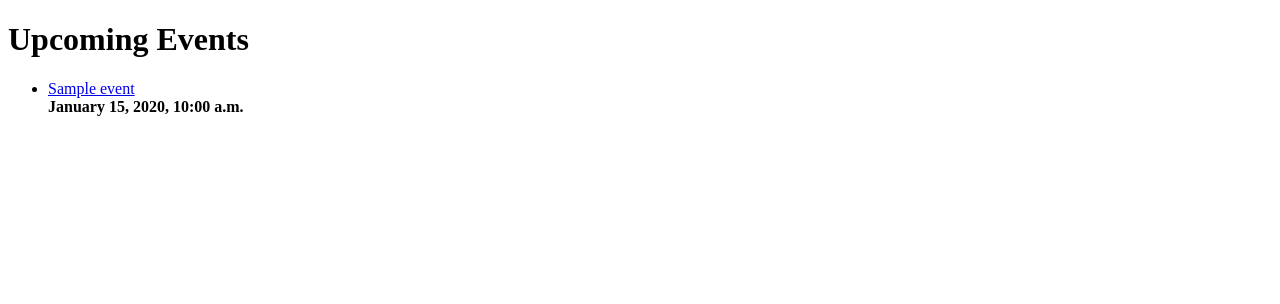
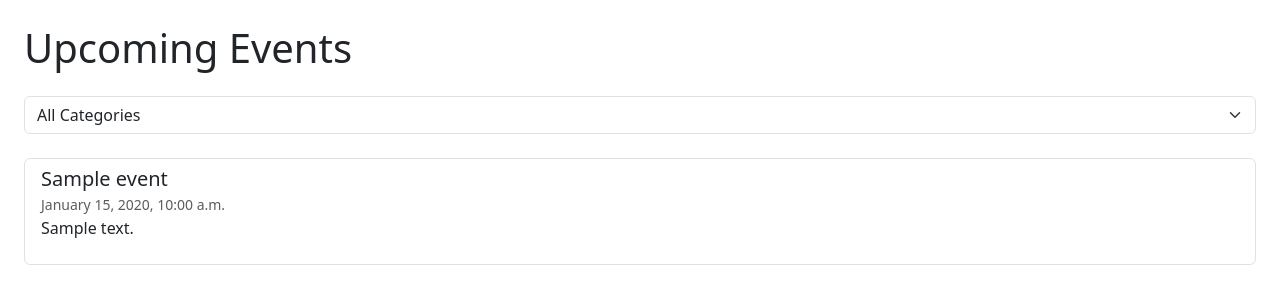
Before and after one commit to tamannasadik/University_Event_Portal, a Django app: template events/templates/events/event_list.html in a window 1280 px wide. Shown: the top 304 px of the page. Run offline with Django 3.2, Linux system fonts and the light colour scheme; the template is opened without the code that fills it: most values are stand-ins (such as "Sample title", 1, 10 or a date in 2020).

Commit message:
Add category filter and update event_list view and template

```diff
--- a/events/admin.py
+++ b/events/admin.py
@@ -5,5 +5,6 @@ from .models import Event
 
 @admin.register(Event)
 class EventAdmin(admin.ModelAdmin):
-    list_display = ('title', 'start_time', 'end_time', 'location')
+    list_display = ('title','category', 'start_time', 'end_time', 'location')
+    list_filter = ('category',)
     search_fields = ('title', 'location')
--- a/events/templates/events/event_list.html
+++ b/events/templates/events/event_list.html
@@ -2,17 +2,39 @@
 <html>
 <head>
     <title>University Events</title>
+    <!-- Optional: Bootstrap CDN for better styling -->
+    <link href="https://cdn.jsdelivr.net/npm/bootstrap@5.3.3/dist/css/bootstrap.min.css" rel="stylesheet" />
 </head>
-<body>
-    <h1>Upcoming Events</h1>
-    <ul>
+<body class="p-4">
+
+    <h1 class="mb-4">Upcoming Events</h1>
+
+    <!-- Category Filter Form -->
+    <form method="get" action="{% url 'events' %}" class="mb-4 w-auto">
+      <select name="category" onchange="this.form.submit()" class="form-select">
+        <option value="">All Categories</option>
+        <option value="Seminar" {% if request.GET.category == 'Seminar' %}selected{% endif %}>Seminar</option>
+        <option value="Workshop" {% if request.GET.category == 'Workshop' %}selected{% endif %}>Workshop</option>
+        <option value="Cultural" {% if request.GET.category == 'Cultural' %}selected{% endif %}>Cultural Feast</option>
+        <option value="Concert" {% if request.GET.category == 'Concert' %}selected{% endif %}>Concert</option>
+      </select>
+    </form>
+
+    <!-- Events List -->
+    <ul class="list-group">
         {% for event in events %}
-        <li>
-            <a href="{% url 'event_detail' event.id %}">{{ event.title }}</a>
-            <br>
-            <strong>{{ event.start_time|date:"F j, Y, g:i a" }}</strong>
+        <li class="list-group-item mb-2">
+            <a href="{% url 'event_detail' event.id %}" class="h5 text-decoration-none">{{ event.title }}</a><br>
+            <small class="text-muted">{{ event.start_time|date:"F j, Y, g:i a" }}</small>
+            <p>{{ event.description|truncatewords:20 }}</p>
         </li>
+        {% empty %}
+        <p>No events found.</p>
         {% endfor %}
     </ul>
+
+    <!-- Optional: Bootstrap JS Bundle -->
+    <script src="https://cdn.jsdelivr.net/npm/bootstrap@5.3.3/dist/js/bootstrap.bundle.min.js"></script>
+
 </body>
 </html>
--- a/university_portal/settings.py
+++ b/university_portal/settings.py
@@ -51,6 +51,10 @@ MIDDLEWARE = [
     'django.contrib.messages.middleware.MessageMiddleware',
     'django.middleware.clickjacking.XFrameOptionsMiddleware',
 ]
+
+
+LOGIN_URL = 'login'  # Optional, তুমি যদি লগইন পেজের নাম দিতে চাও
+LOGIN_REDIRECT_URL = '/events/'
 
 ROOT_URLCONF = 'university_portal.urls'
 
```
Also changed, not shown: events/models.py (+8 -0 lines), events/views.py (+29 -3 lines), db.sqlite3, events/migrations/0002_event_category_event_image.py (added).
